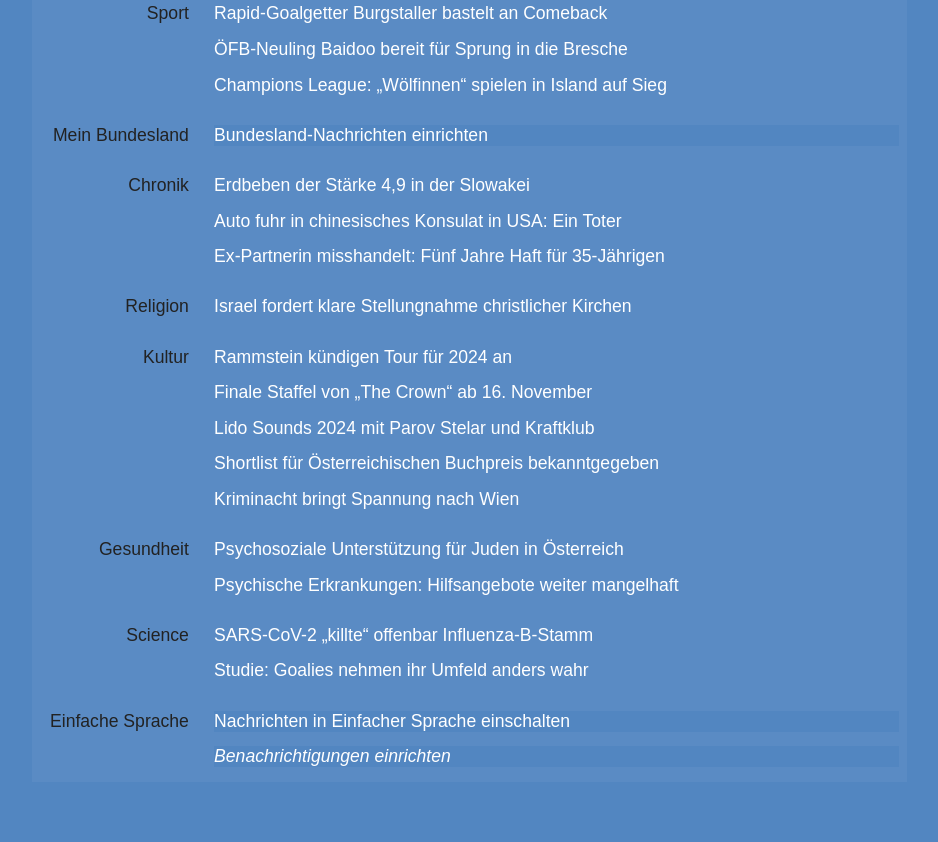
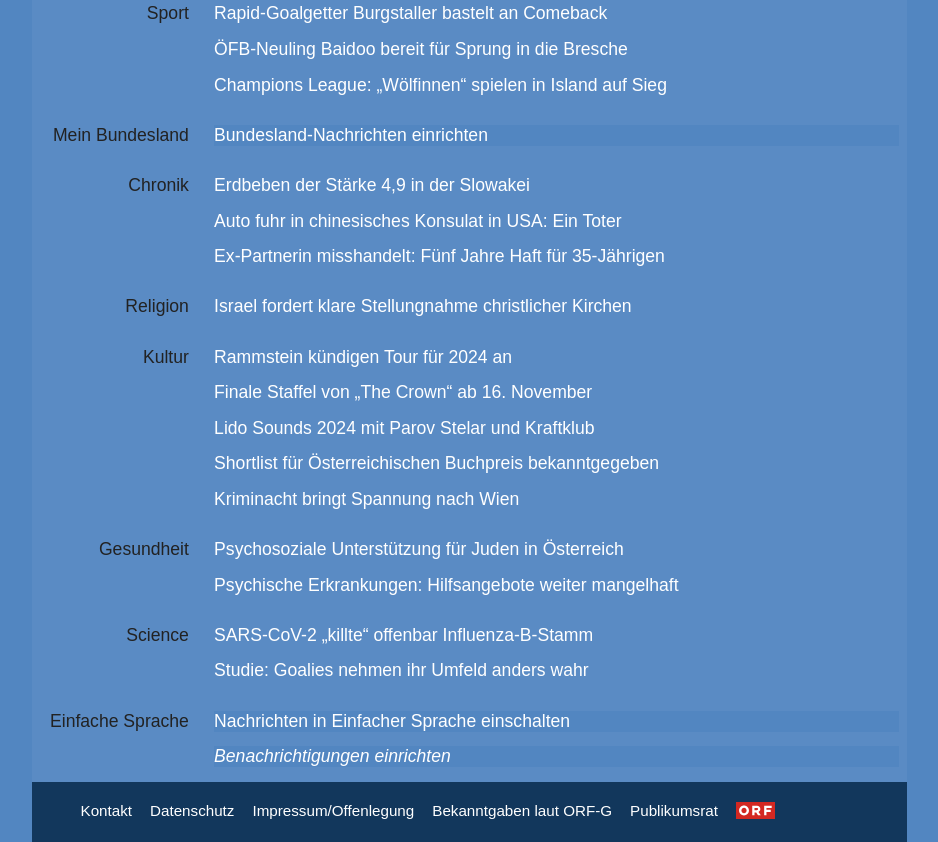
Before and after one commit to spg-branka/SWP_23-24, a plain HTML site: page 2023-11-14_PLF_Verbesserung/index.html in a window 1280 px wide. Shown: the part 1348-2190 px from the top of the page, without its empty margins (171-1109 px from the left). Before the commit the page ends 2130 px from the top, so only its background shows below. Drawn offline with Linux system fonts and the light colour scheme.

Commit message:
add footer

```diff
--- a/2023-11-14_PLF_Verbesserung/index.html
+++ b/2023-11-14_PLF_Verbesserung/index.html
@@ -92,6 +92,7 @@
                     Bombentests Nordkoreas registriert. Russland unterschrieb 1996 und ratifizierte
                     im Jahr 2000.</p>
             </article>
+
             <article>
                 <h2>Zwei hochrangige Armeechefs in Polen zurückgetreten</h2>
                 <p>Zwei hochrangige Armeechefs in Polen zurückgetreten</p>
@@ -335,6 +336,18 @@
             </article>
         </div>
     </section>
+    <footer>
+        <nav>
+            <ul class="footerul">
+                <li>Kontakt</li>
+                <li>Datenschutz</li>
+                <li>Impressum/Offenlegung</li>
+                <li>Bekanntgaben laut ORF-G</li>
+                <li>Publikumsrat</li>
+                <li><img src="images/orf.svg" alt=""></li>
+            </ul>
+        </nav>
+    </footer>
 </body>
 
 </html>
--- a/2023-11-14_PLF_Verbesserung/style.css
+++ b/2023-11-14_PLF_Verbesserung/style.css
@@ -40,6 +40,13 @@
 }
 header {
     text-align: center;
+}
+footer {
+    padding-top: 5px;
+    padding-bottom: 5px;
+}
+.footerul {
+    background-color: #12375c;
 }
 .header2 {
     margin-bottom: 2em;
```
